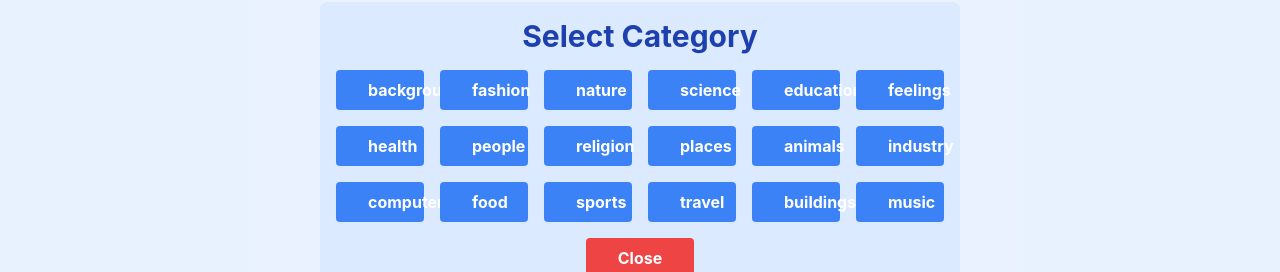
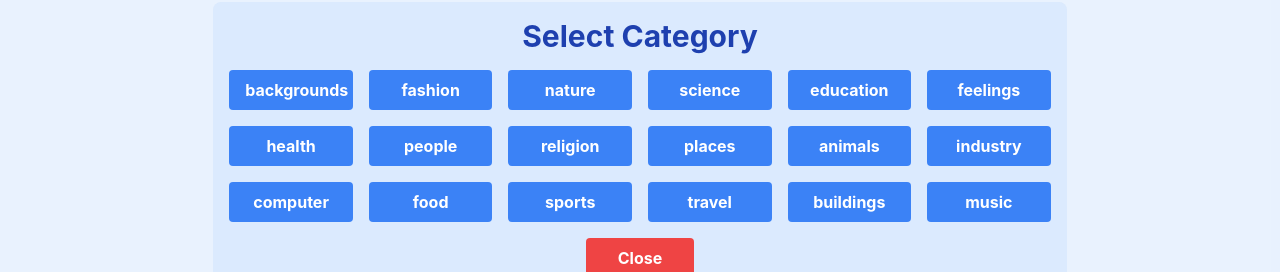
Before and after one commit to prayingmantislab/msAppsPhotoApp, a React (Create React App) app in the folder client/: page / in a window 1280 px wide. Both pictures are taken after a click on the button "Category". Shown: the part 198-470 px from the top of the page. Built offline with nearby package versions, Linux system fonts and the light colour scheme; no server answers.

Commit message:
fixed button size

```diff
--- a/client/src/components/Navbar.tsx
+++ b/client/src/components/Navbar.tsx
@@ -75,14 +75,14 @@ const Navbar = () => {
         contentLabel='Category Modal'
         className='flex items-center justify-center fixed left-0 bottom-0 w-full h-full bg-blue-100 bg-opacity-50'
       >
-        <div className='bg-blue-100 rounded-lg w-1/2 h-1/2 overflow-auto p-4 flex flex-col items-center'>
+        <div className='bg-blue-100 rounded-lg w-2/3 h-1/2 overflow-auto p-4 flex flex-col items-center'>
           <h2>Select Category</h2>
-          <div className='grid grid-cols-6 justify-center w-full mb-4 mt-4 gap-4'>
+          <div className='grid grid-cols-1 sm:grid-cols-2 md:grid-cols-3 lg:grid-cols-4 xl:grid-cols-6 justify-items-center w-full mb-4 mt-4 gap-4'>
             {categoryData.map((category) => (
               <button
                 key={category}
                 onClick={() => selectCategory(category)}
-                className='bg-blue-500 hover:bg-blue-700 text-white font-bold py-2 px-8 rounded'
+                className='bg-blue-500 hover:bg-blue-700 text-white font-bold py-2 px-4 rounded text-center w-full'
               >
                 {category}
               </button>
```
